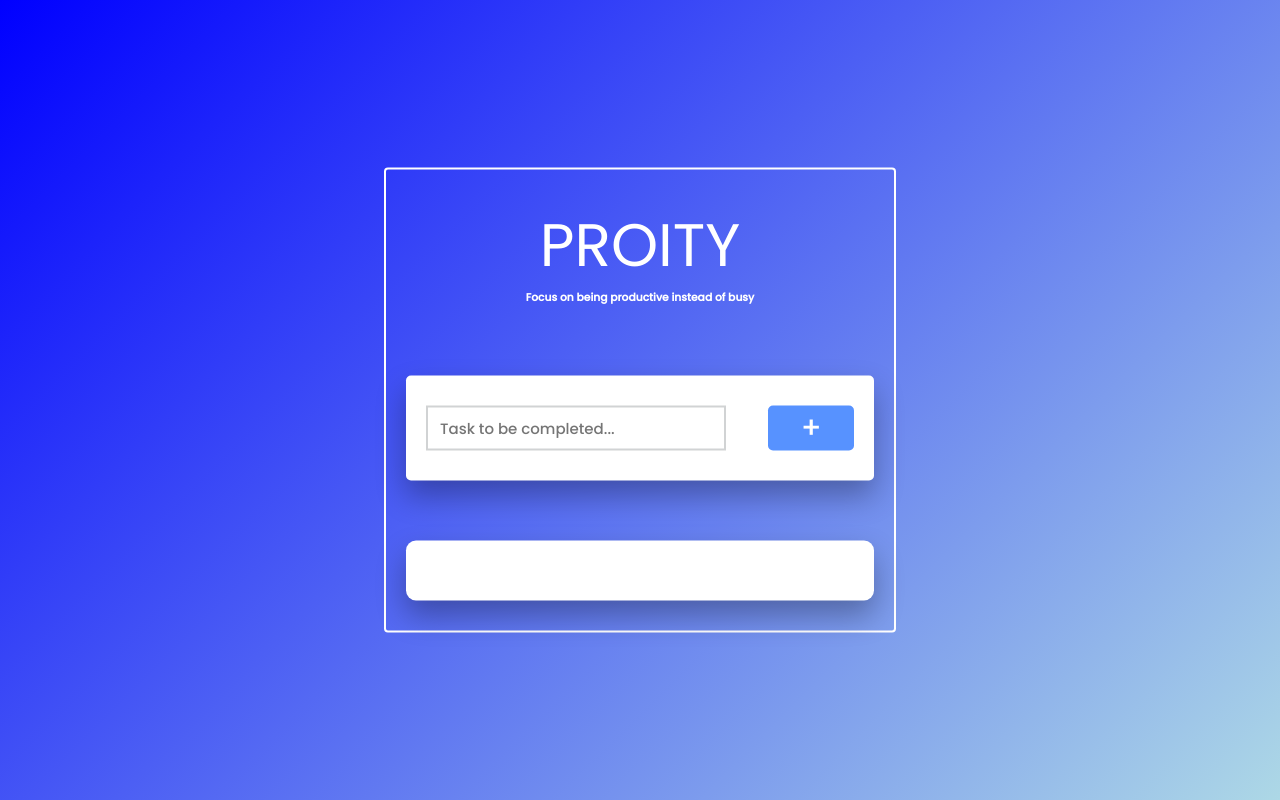
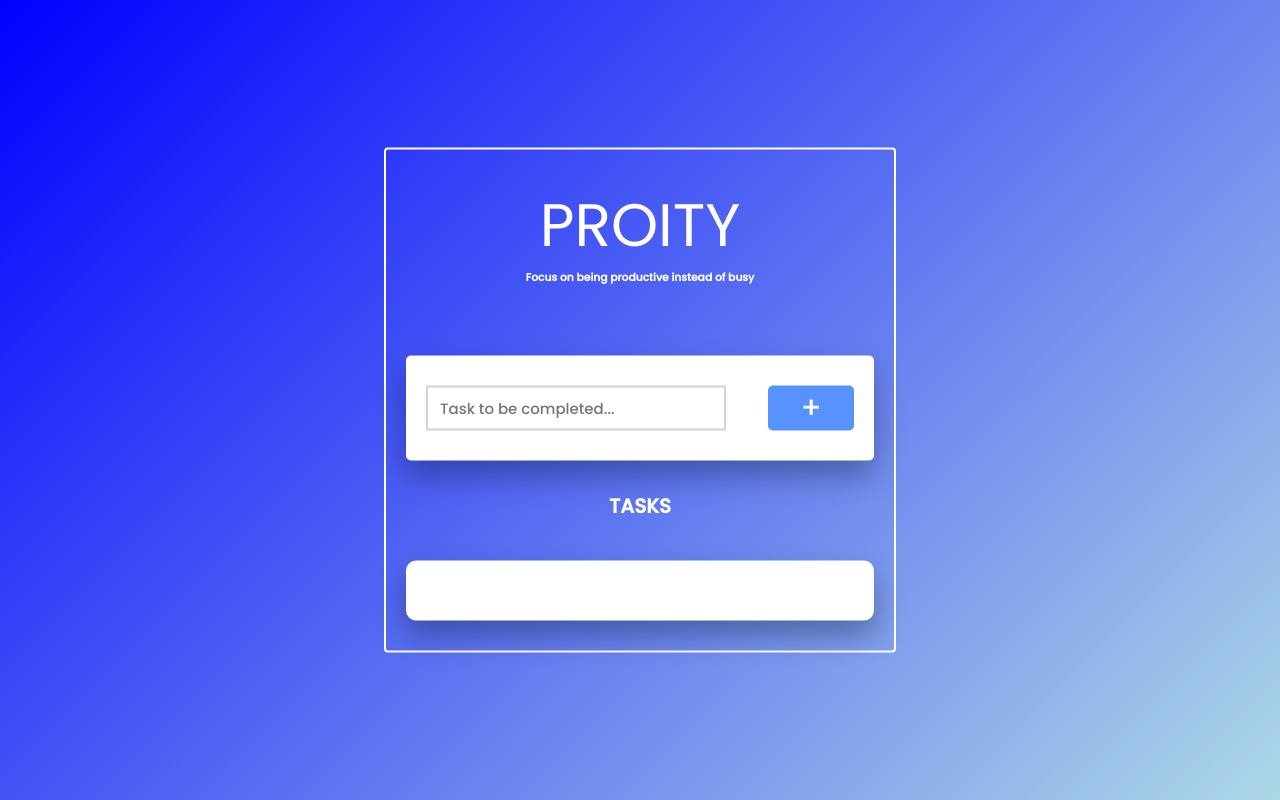
Before and after one commit to ShayaMukhtar/Proity, a plain HTML site: page index.html in a window 1280 px wide. Drawn offline with Linux system fonts and the light colour scheme.

Commit message:
Added Tasks Header

```diff
--- a/index.html
+++ b/index.html
@@ -17,6 +17,7 @@
             <input type="text" placeholder="Task to be completed...">
             <button id="push">+</button>
         </div>
+        <h4 id="headerTask">TASKS</h4>
         <div id="tasks"></div>
     </div>
 
--- a/style.css
+++ b/style.css
@@ -86,6 +86,17 @@ h6 {
     cursor: pointer;
 }
 
+#headerTask {
+    align-items: center;
+    justify-content: center;
+    display: flex;
+    margin-top: 30px;
+    margin-bottom: -20px;
+    font-size: 20px;
+    font-family: 'Poppins', sans-serif;
+    color: white;
+}
+
 #tasks{
     background-color: white;
     padding: 30px 20px;
```
